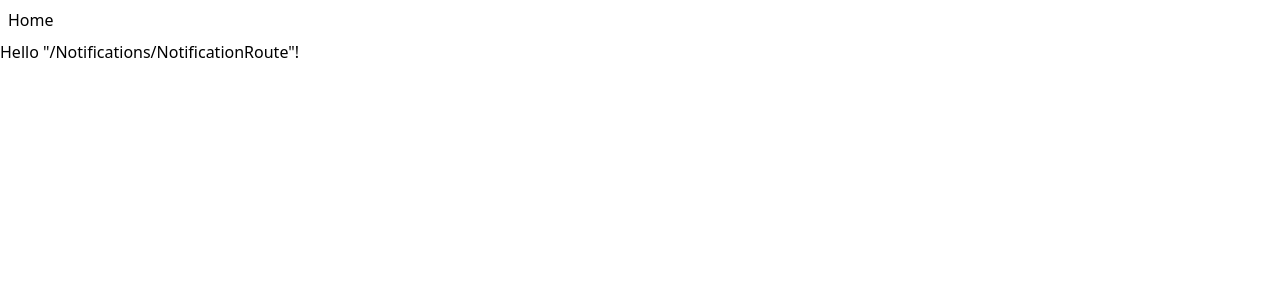
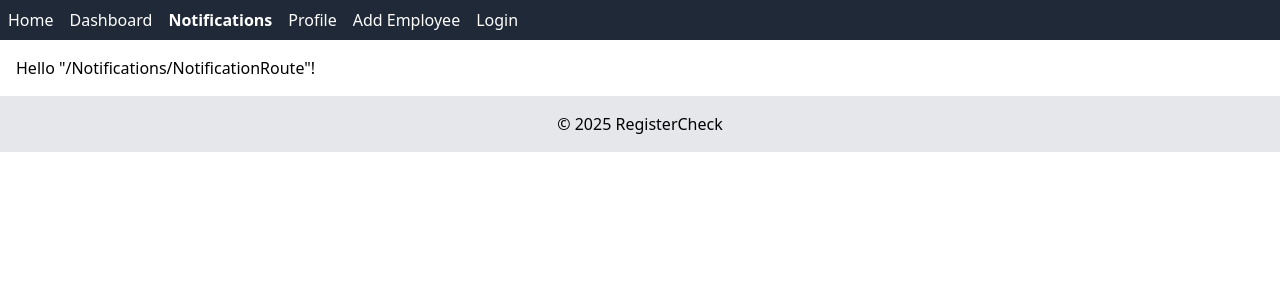
Before and after one commit to juliarut/RegisterCheck, a React (Vite) app in the folder frontend/: page /Notifications/NotificationRoute in a window 1280 px wide. Shown: the top 300 px of the page. Built offline with nearby package versions, Linux system fonts and the light colour scheme.

Commit message:
added form for login

```diff
--- /dev/null
+++ b/frontend/src/components/pages/LoginPage.tsx
@@ -0,0 +1,13 @@
+import { LoginForm } from "@/components/login-form";
+
+const LoginPage = () => {
+  return (
+    <div className="flex min-h-screen flex-col items-center justify-center gap-6 bg-gray-100 p-6">
+      <div className="w-full max-w-md">
+        <LoginForm />
+      </div>
+    </div>
+  );
+};
+
+export default LoginPage;
--- a/frontend/src/routeTree.gen.ts
+++ b/frontend/src/routeTree.gen.ts
@@ -13,6 +13,7 @@
 import { Route as rootRoute } from './routes/__root'
 import { Route as ProfileProfileRouteImport } from './routes/Profile/ProfileRoute'
 import { Route as NotificationsNotificationRouteImport } from './routes/Notifications/NotificationRoute'
+import { Route as LoginLoginRouteImport } from './routes/Login/LoginRoute'
 import { Route as HomeHomeRouteImport } from './routes/Home/HomeRoute'
 import { Route as DashboardDashboardRouteImport } from './routes/Dashboard/DashboardRoute'
 import { Route as AddEmployeeAddEmployeeRouteImport } from './routes/AddEmployee/AddEmployeeRoute'
@@ -31,6 +32,12 @@ const NotificationsNotificationRouteRoute =
     path: '/Notifications/NotificationRoute',
     getParentRoute: () => rootRoute,
   } as any)
+
+const LoginLoginRouteRoute = LoginLoginRouteImport.update({
+  id: '/Login/LoginRoute',
+  path: '/Login/LoginRoute',
+  getParentRoute: () => rootRoute,
+} as any)
 
 const HomeHomeRouteRoute = HomeHomeRouteImport.update({
   id: '/Home/HomeRoute',
@@ -76,6 +83,13 @@ declare module '@tanstack/react-router' {
       preLoaderRoute: typeof HomeHomeRouteImport
       parentRoute: typeof rootRoute
     }
+    '/Login/LoginRoute': {
+      id: '/Login/LoginRoute'
+      path: '/Login/LoginRoute'
+      fullPath: '/Login/LoginRoute'
+      preLoaderRoute: typeof LoginLoginRouteImport
+      parentRoute: typeof rootRoute
+    }
     '/Notifications/NotificationRoute': {
       id: '/Notifications/NotificationRoute'
       path: '/Notifications/NotificationRoute'
@@ -99,6 +113,7 @@ export interface FileRoutesByFullPath {
   '/AddEmployee/AddEmployeeRoute': typeof AddEmployeeAddEmployeeRouteRoute
   '/Dashboard/DashboardRoute': typeof DashboardDashboardRouteRoute
   '/Home/HomeRoute': typeof HomeHomeRouteRoute
+  '/Login/LoginRoute': typeof LoginLoginRouteRoute
   '/Notifications/NotificationRoute': typeof NotificationsNotificationRouteRoute
   '/Profile/ProfileRoute': typeof ProfileProfileRouteRoute
 }
@@ -107,6 +122,7 @@ export interface FileRoutesByTo {
   '/AddEmployee/AddEmployeeRoute': typeof AddEmployeeAddEmployeeRouteRoute
   '/Dashboard/DashboardRoute': typeof DashboardDashboardRouteRoute
   '/Home/HomeRoute': typeof HomeHomeRouteRoute
+  '/Login/LoginRoute': typeof LoginLoginRouteRoute
   '/Notifications/NotificationRoute': typeof NotificationsNotificationRouteRoute
   '/Profile/ProfileRoute': typeof ProfileProfileRouteRoute
 }
@@ -116,6 +132,7 @@ export interface FileRoutesById {
   '/AddEmployee/AddEmployeeRoute': typeof AddEmployeeAddEmployeeRouteRoute
   '/Dashboard/DashboardRoute': typeof DashboardDashboardRouteRoute
   '/Home/HomeRoute': typeof HomeHomeRouteRoute
+  '/Login/LoginRoute': typeof LoginLoginRouteRoute
   '/Notifications/NotificationRoute': typeof NotificationsNotificationRouteRoute
   '/Profile/ProfileRoute': typeof ProfileProfileRouteRoute
 }
@@ -126,6 +143,7 @@ export interface FileRouteTypes {
     | '/AddEmployee/AddEmployeeRoute'
     | '/Dashboard/DashboardRoute'
     | '/Home/HomeRoute'
+    | '/Login/LoginRoute'
     | '/Notifications/NotificationRoute'
     | '/Profile/ProfileRoute'
   fileRoutesByTo: FileRoutesByTo
@@ -133,6 +151,7 @@ export interface FileRouteTypes {
     | '/AddEmployee/AddEmployeeRoute'
     | '/Dashboard/DashboardRoute'
     | '/Home/HomeRoute'
+    | '/Login/LoginRoute'
     | '/Notifications/NotificationRoute'
     | '/Profile/ProfileRoute'
   id:
@@ -140,6 +159,7 @@ export interface FileRouteTypes {
     | '/AddEmployee/AddEmployeeRoute'
     | '/Dashboard/DashboardRoute'
     | '/Home/HomeRoute'
+    | '/Login/LoginRoute'
     | '/Notifications/NotificationRoute'
     | '/Profile/ProfileRoute'
   fileRoutesById: FileRoutesById
@@ -149,6 +169,7 @@ export interface RootRouteChildren {
   AddEmployeeAddEmployeeRouteRoute: typeof AddEmployeeAddEmployeeRouteRoute
   DashboardDashboardRouteRoute: typeof DashboardDashboardRouteRoute
   HomeHomeRouteRoute: typeof HomeHomeRouteRoute
+  LoginLoginRouteRoute: typeof LoginLoginRouteRoute
   NotificationsNotificationRouteRoute: typeof NotificationsNotificationRouteRoute
   ProfileProfileRouteRoute: typeof ProfileProfileRouteRoute
 }
@@ -157,6 +178,7 @@ const rootRouteChildren: RootRouteChildren = {
   AddEmployeeAddEmployeeRouteRoute: AddEmployeeAddEmployeeRouteRoute,
   DashboardDashboardRouteRoute: DashboardDashboardRouteRoute,
   HomeHomeRouteRoute: HomeHomeRouteRoute,
+  LoginLoginRouteRoute: LoginLoginRouteRoute,
   NotificationsNotificationRouteRoute: NotificationsNotificationRouteRoute,
   ProfileProfileRouteRoute: ProfileProfileRouteRoute,
 }
@@ -174,6 +196,7 @@ export const routeTree = rootRoute
         "/AddEmployee/AddEmployeeRoute",
         "/Dashboard/DashboardRoute",
         "/Home/HomeRoute",
+        "/Login/LoginRoute",
         "/Notifications/NotificationRoute",
         "/Profile/ProfileRoute"
       ]
@@ -187,6 +210,9 @@ export const routeTree = rootRoute
     "/Home/HomeRoute": {
       "filePath": "Home/HomeRoute.tsx"
     },
+    "/Login/LoginRoute": {
+      "filePath": "Login/LoginRoute.tsx"
+    },
     "/Notifications/NotificationRoute": {
       "filePath": "Notifications/NotificationRoute.tsx"
     },
--- /dev/null
+++ b/frontend/src/routes/Login/LoginRoute.tsx
@@ -0,0 +1,6 @@
+import { createFileRoute } from "@tanstack/react-router";
+import LoginPage from "@/components/LoginForm";
+
+export const Route = createFileRoute('/Login/LoginRoute')({
+  component: LoginPage,
+});
--- a/frontend/src/routes/__root.tsx
+++ b/frontend/src/routes/__root.tsx
@@ -1,9 +1,10 @@
 import { createRootRoute, Link, Outlet } from "@tanstack/react-router";
 import { TanStackRouterDevtools } from "@tanstack/router-devtools";
+
 export const Route = createRootRoute({
   component: () => (
     <>
-      <div className="p-2 flex gap-2">
+      <header className="p-2 flex gap-4 bg-gray-800 text-white">
         <Link
           to="/Home/HomeRoute"
           activeProps={{
@@ -13,10 +14,54 @@ export const Route = createRootRoute({
         >
           Home
         </Link>
-        <Link to="/Dashboard/DashboardRoute"></Link>
-      </div>
-      <Outlet />
-      <TanStackRouterDevtools />
+        <Link
+          to="/Dashboard/DashboardRoute"
+          activeProps={{
+            className: "font-bold",
+          }}
+        >
+          Dashboard
+        </Link>
+        <Link
+          to="/Notifications/NotificationRoute"
+          activeProps={{
+            className: "font-bold",
+          }}
+        >
+          Notifications
+        </Link>
+        <Link
+          to="/Profile/ProfileRoute"
+          activeProps={{
+            className: "font-bold",
+          }}
+        >
+          Profile
+        </Link>
+        <Link
+          to="/AddEmployee/AddEmployeeRoute"
+          activeProps={{
+            className: "font-bold",
+          }}
+        >
+          Add Employee
+        </Link>
+        <Link
+          to="/Login/LoginRoute"
+          activeProps={{
+            className: "font-bold",
+          }}
+        >
+          Login
+        </Link>
+      </header>
+      <main className="p-4">
+        <Outlet /> {/* Renderar barnrutter */}
+      </main>
+      <footer className="p-4 text-center bg-gray-200">
+        <p>© 2025 RegisterCheck</p>
+      </footer>
+      <TanStackRouterDevtools position="bottom-right" />
     </>
   ),
 });
```
